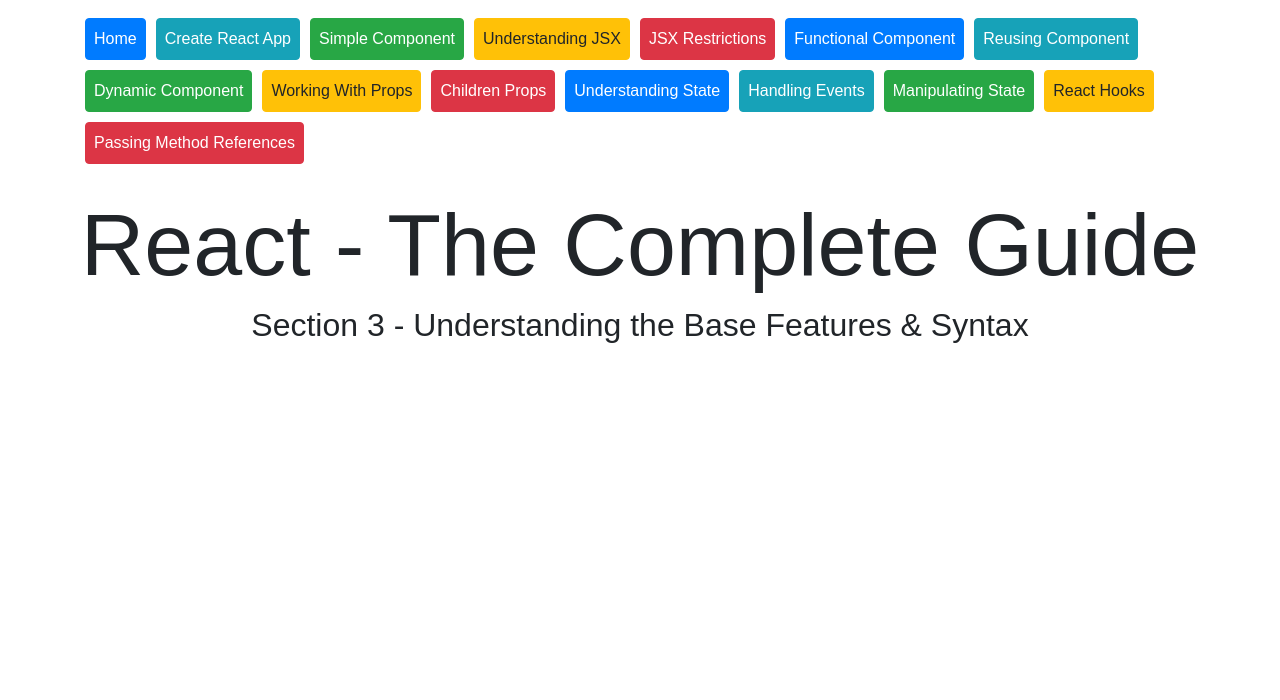
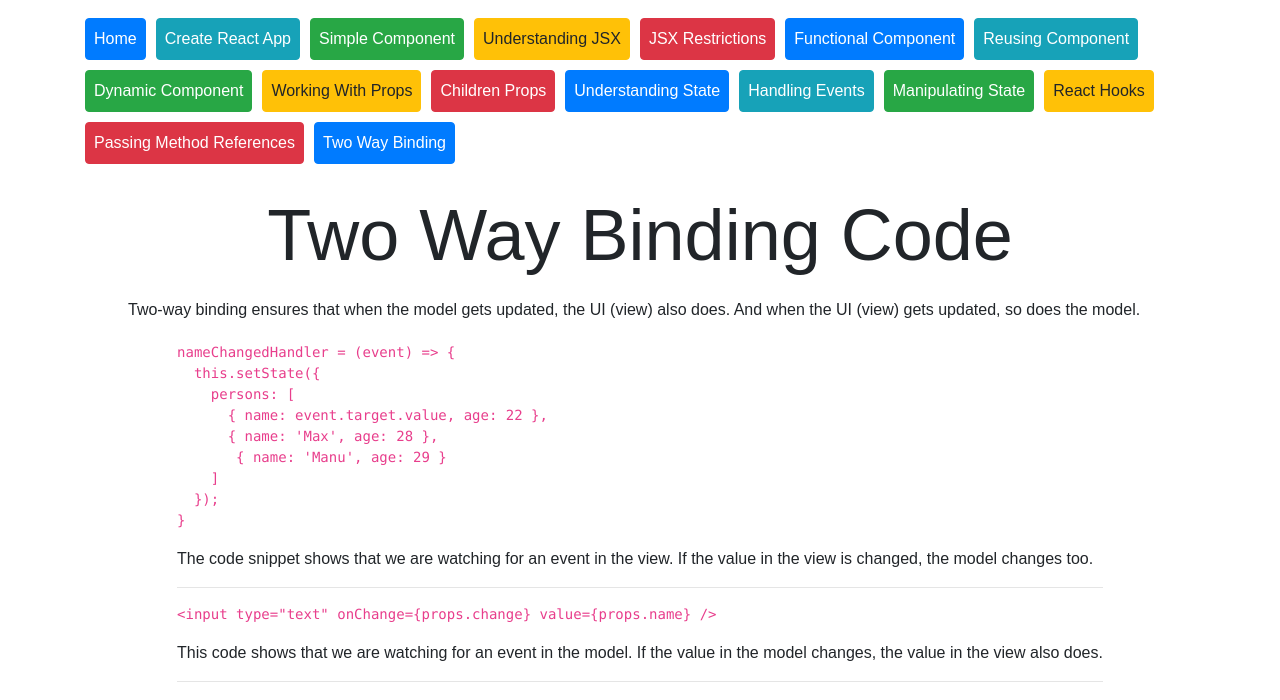
Before and after one commit to emilia98/ReactTheCompleteGuide-Udemy, a React (Create React App) app in the folder Demo/Understanding Base Features And Syntax/react-demo/: page /two-way-binding/code in a window 1280 px wide. Shown: the top 700 px of the page. Built offline with nearby package versions, Linux system fonts and the light colour scheme.

Commit message:
added Two Way Binding Demo

```diff
--- a/Demo/Understanding Base Features And Syntax/react-demo/src/App.js
+++ b/Demo/Understanding Base Features And Syntax/react-demo/src/App.js
@@ -32,6 +32,8 @@
 import ReactHooksCode from './components/react-hooks/ReactHooksCode';
 import PassingMethodReferences from './components/passing-method-references/PassingMethodReferences';
 import PassingMethodReferencesCode from './components/passing-method-references/PassingMethodReferencesCode';
+import TwoWayBinding from './components/two-way-binding/TwoWayBinding';
+import TwoWayBindingCode from './components/two-way-binding/TwoWayBindingCode';
 
 class App extends Component {
   render() {
@@ -83,6 +85,9 @@
                 </li>
                 <li className="nav-tem">
                   <Link className="nav-link btn btn-danger" to="/passing-method-references">Passing Method References</Link>
+                </li>
+                <li className="nav-item">
+                  <Link className="nav-link btn btn-primary" to="/two-way-binding">Two Way Binding</Link>
                 </li>
             </ul>
         </nav>
@@ -160,6 +165,12 @@
           <Route path="/passing-method-references">
             <PassingMethodReferences />
           </Route>
+          <Route path="/two-way-binding/code">
+            <TwoWayBindingCode />
+          </Route>
+          <Route path="/two-way-binding">
+            <TwoWayBinding />
+          </Route>
           <Route path="/">
             <Home />
           </Route>
--- a/Demo/Understanding Base Features And Syntax/react-demo/src/components/passing-method-references/PassingMethodReferences.js
+++ b/Demo/Understanding Base Features And Syntax/react-demo/src/components/passing-method-references/PassingMethodReferences.js
@@ -8,7 +8,8 @@
             { name: 'Emilia', age: 22 },
             { name: 'Max', age: 28 },
             { name: 'Manu', age: 29}
-        ]
+        ],
+        otherState: 'some state'
     }
 
     switchNamesHandler = (newName) => {
@@ -26,7 +27,7 @@
             <div className="page-container text-center">
                 <h1 className="display-3 page-title">Passing Method References</h1>
                 {/* NOT recommended (not efficient) - use bind instead */}
-                <button onClick={() => this.switchNamesHandler('Emilia!')}>Switch Names</button>
+                <button onClick={() => this.switchNamesHandler('Emilia!')} className="mb-3">Switch Names</button>
 
                 <Person name={this.state.persons[0].name} age={this.state.persons[0].age} click={this.switchNamesHandler.bind(this, 'Emi!')}>Give your best for React!</Person>
                 <Person name={this.state.persons[1].name} age={this.state.persons[1].age}/>
--- /dev/null
+++ b/Demo/Understanding Base Features And Syntax/react-demo/src/components/two-way-binding/Person/Person.js
@@ -0,0 +1,13 @@
+import React from 'react';
+
+const person = (props) => {
+    return (
+        <div>
+            <h3 onClick={props.click}>I'm {props.name} and {props.age} years old!</h3>
+            <p>{props.children}</p>
+            <input type="text" onChange={props.change} value={props.name} />
+        </div>
+    )
+}
+
+export default person;
--- /dev/null
+++ b/Demo/Understanding Base Features And Syntax/react-demo/src/components/two-way-binding/TwoWayBinding.js
@@ -0,0 +1,63 @@
+import React, { Component } from 'react';
+import Person from './Person/Person';
+import { Link } from 'react-router-dom';
+
+class TwoWayBinding extends Component {
+    state = {
+        persons: [
+            { name: 'Emilia', age: 22 },
+            { name: 'Max', age: 28 },
+            { name: 'Manu', age: 29 }
+        ],
+        otherState: 'some state'
+
+    }
+
+    switchNamesHandler = (newName) => {
+        this.setState({
+            persons: [
+                { name: newName, age: 22 },
+                { name: 'Max', age: Math.floor(Math.random() * 30) },
+                { name: 'Manu', age: 29 }
+            ]
+        });
+    }
+
+    nameChangedHandler = (event) => {
+        this.setState({
+            persons: [
+                { name: event.target.value, age: 22 },
+                { name: 'Max', age: 28 },
+                { name: 'Manu', age: 29 }
+            ]
+        });
+    }
+
+    render() {
+        return (
+            <div className="page-container text-center">
+                <h1 className="display-3 page-title">Two Way Binding</h1>
+
+                <button onClick={() => this.switchNamesHandler('Emilia!')}  className="mb-3">Switch Names</button>
+
+                <Person
+                    name={this.state.persons[0].name}
+                    age={this.state.persons[0].age}
+                    click={this.switchNamesHandler.bind(this, 'Emi!')}
+                    change={this.nameChangedHandler}>
+                        Give your best for React!
+                </Person>
+                <Person
+                    name={this.state.persons[1].name}
+                    age={this.state.persons[1].age}/>
+                <Person
+                    name={this.state.persons[2].name}
+                    age={this.state.persons[2].age}/>
+
+                <Link className="btn btn-primary mt-3" to='/two-way-binding/code'>To Code</Link>
+            </div>
+        )
+    }
+}
+
+export default TwoWayBinding;
--- /dev/null
+++ b/Demo/Understanding Base Features And Syntax/react-demo/src/components/two-way-binding/TwoWayBindingCode.js
@@ -0,0 +1,65 @@
+import React, { Component } from 'react';
+
+class TwoWayBindingCode extends Component {
+    render() {
+        return (
+            <div className="page-container">
+                <h1 className="display-3 page-title text-center">Two Way Binding Code</h1>
+
+                <p>Two-way binding ensures that when the model gets updated, the UI (view) also does.
+                   And when the UI (view) gets updated, so does the model. </p>
+
+                <div className="code-snippet">
+                    <ul className="list-unstyled">
+                        <li className="mb-3">
+                            <code className="code">
+                                {("nameChangedHandler = (event) => {")}
+                            </code>
+                            <code className="code">
+                                &nbsp;&nbsp;{("this.setState({")}
+                            </code>
+                            <code className="code">
+                                &nbsp;&nbsp;&nbsp;&nbsp;{("persons: [")}
+                            </code>
+                            <code className="code">
+                                &nbsp;&nbsp;&nbsp;&nbsp;&nbsp;&nbsp;{("{ name: event.target.value, age: 22 },")}
+                            </code>
+                            <code className="code">
+                                &nbsp;&nbsp;&nbsp;&nbsp;&nbsp;&nbsp;{("{ name: 'Max', age: 28 },")}
+                            </code>
+                            <code className="code">
+                                &nbsp;&nbsp;&nbsp;&nbsp;&nbsp;&nbsp;{(" { name: 'Manu', age: 29 }")}
+                            </code>
+                            <code className="code">
+                                &nbsp;&nbsp;&nbsp;&nbsp;{("]")}
+                            </code>
+                            <code className="code">
+                                &nbsp;&nbsp;{("});")}
+                            </code>
+                            <code className="code">
+                                {("}")}
+                            </code>
+                            <div className="mt-3">
+                                The code snippet shows that we are watching for an event in the view.
+                                If the value in the view is changed, the model changes too.
+                            </div>
+                            <hr />
+                        </li>
+                        <li className="mb-3">
+                            <code className="code">
+                                {('<input type="text" onChange={props.change} value={props.name} />')}
+                            </code>
+                            <div className="mt-3">
+                                This code shows that we are watching for an event in the model.
+                                If the value in the model changes, the value in the view also does.
+                            </div>
+                            <hr />
+                        </li>
+                    </ul>
+                </div>
+            </div>
+        )
+    }
+}
+
+export default TwoWayBindingCode;
```
